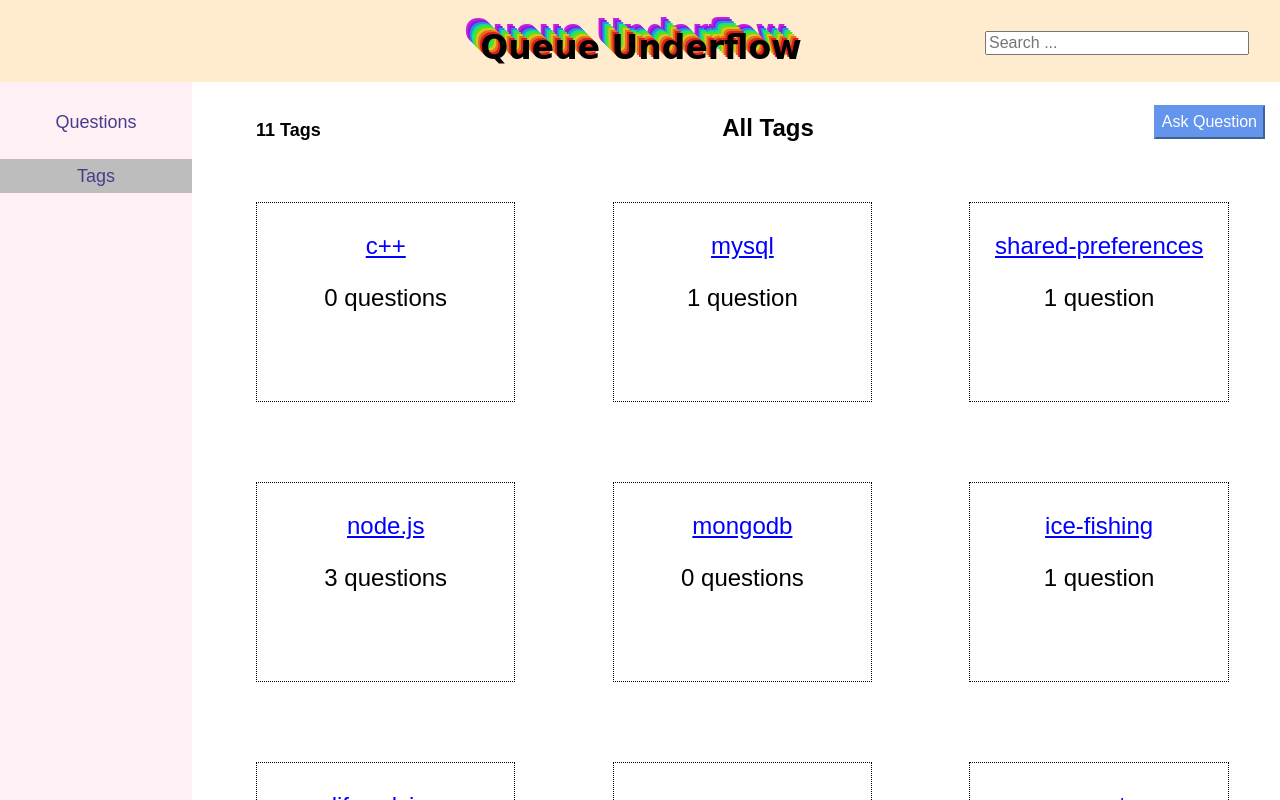
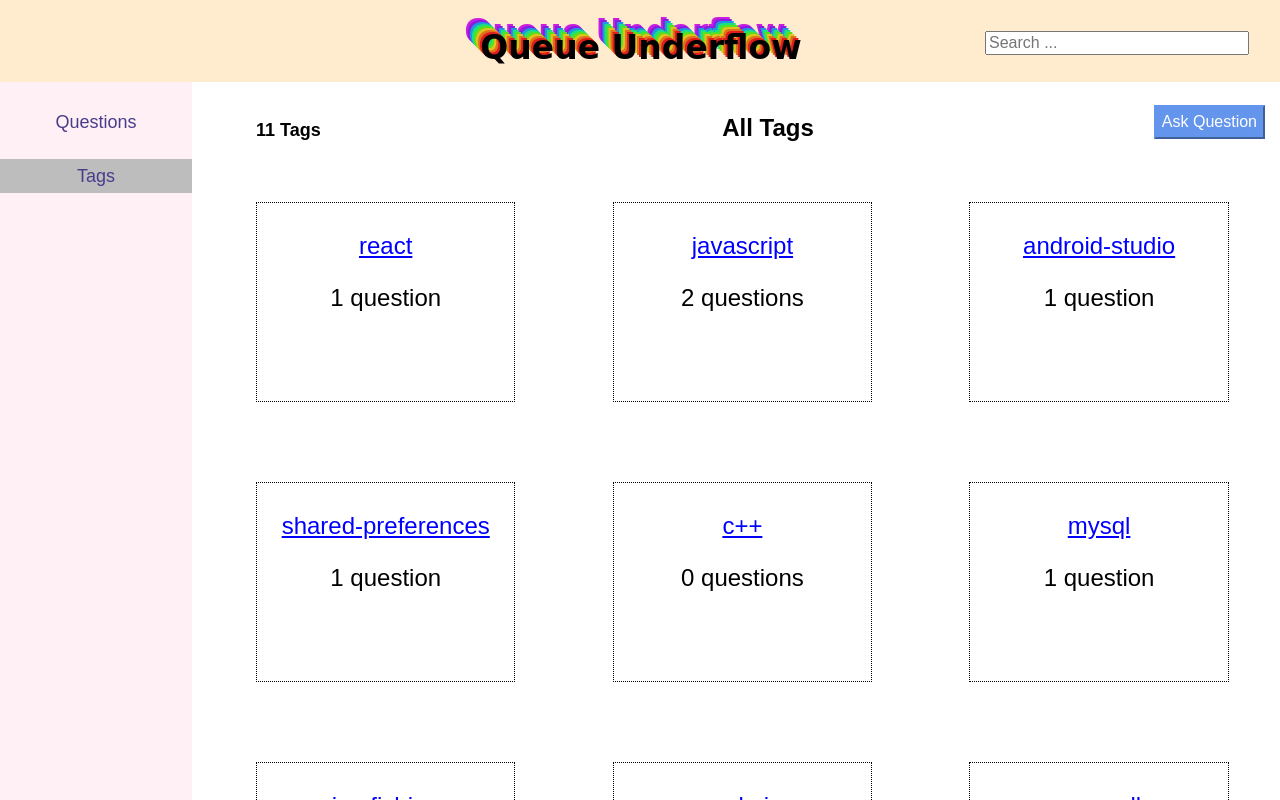
Before and after one commit to xSpoonN/cse316-hw2, a React (Create React App) app: page / in a window 1280 px wide. Both pictures are taken after a click on the link "Tags". Shown: the top 800 px of the page. Built offline with nearby package versions, Linux system fonts and the light colour scheme.

Commit message:
fixed tag grid positions

```diff
--- a/src/components/alltags.js
+++ b/src/components/alltags.js
@@ -25,7 +25,7 @@ AllTags.propTypes = {
 export function Tag ({ tag, index, setSearchQuery }) {
   const c = modle.getQuestionCountByTagId(tag.tid)
   return (
-    <div className="tagbox" style={{ gridColumn: index % 3, gridRow: Math.floor(index / 3) }}>
+    <div className="tagbox" style={{ gridColumn: `${index % 3 + 1} / span 1`, gridRow: 'auto' }}>
       <p className="taglink" onClick={setSearchQuery('[' + tag.name + ']')}>{tag.name}</p>
       <p className="tagqcount">{c} question{c === 1 ? '' : 's'}</p>
     </div>
--- a/src/stylesheets/alltags.css
+++ b/src/stylesheets/alltags.css
@@ -4,6 +4,7 @@
     gap: 10%;
     grid-auto-rows: minmax(200px, auto);
     margin-right:5%;
+    grid-auto-flow: dense
     /* width: 20%;
     height: 15%; */
 }
```
